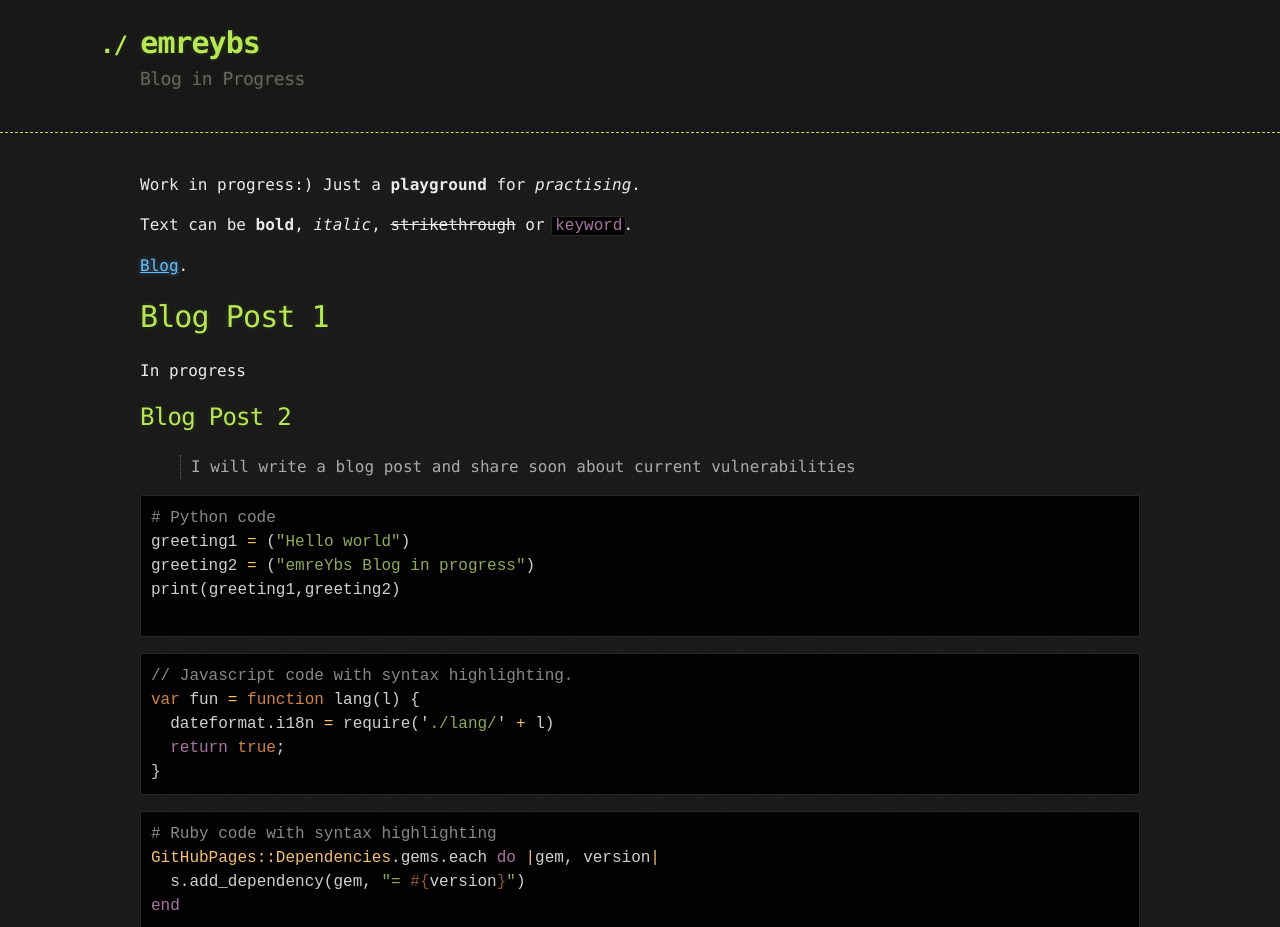
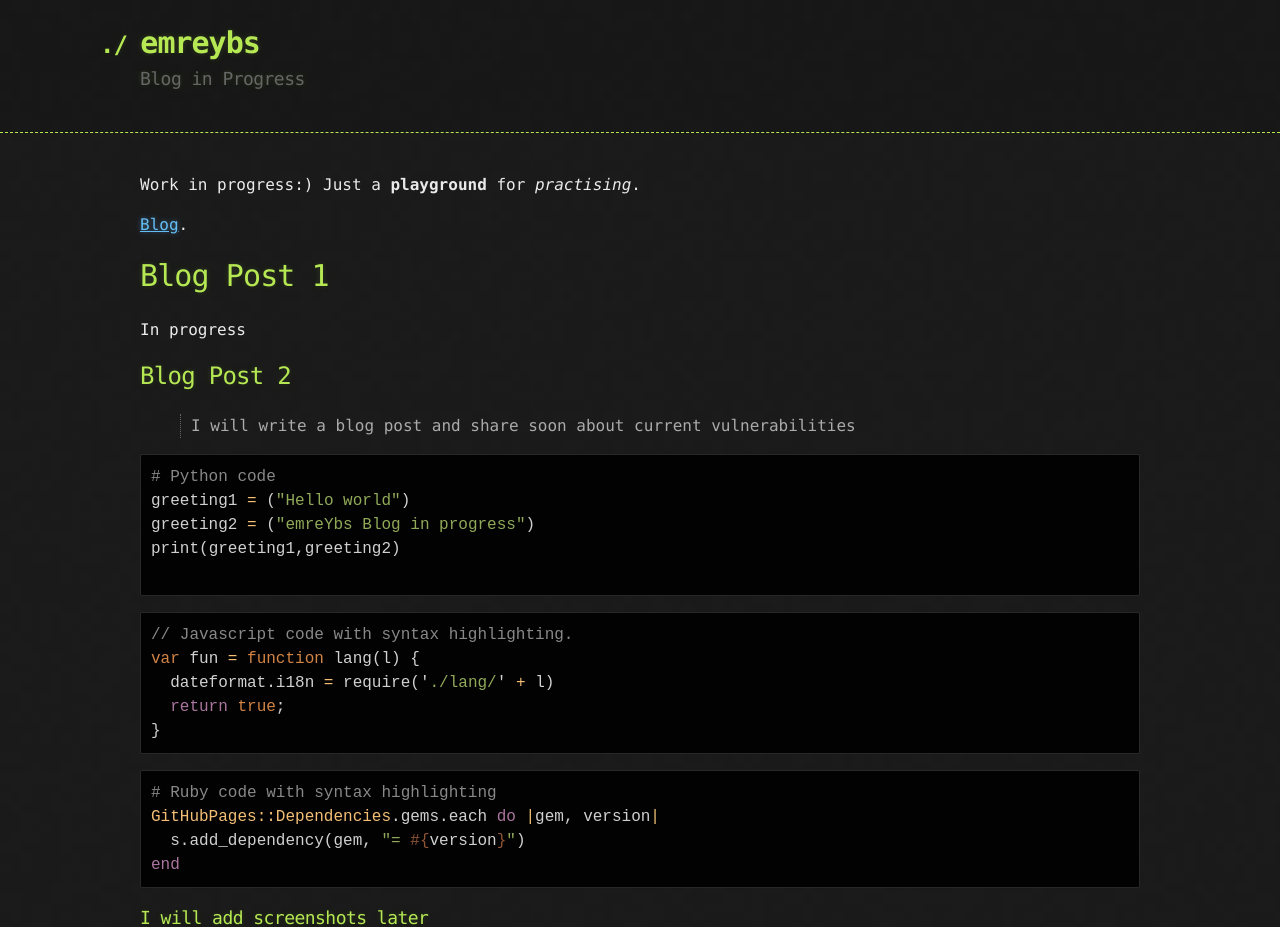
Before and after one commit to emreYbs/emreYbs.github.io, a Jekyll site: the page built from index.md, in a window 1280 px wide, cut to the strip 0-927 px from the top of the page. Built offline with Jekyll 4.4.1, drawn with Linux system fonts in a browser that asks for light colours.

Commit message:
Update index.md

```diff
--- a/index.md
+++ b/index.md
@@ -5,7 +5,7 @@ layout: default
 Work in progress:)
 Just a **playground** for _practising_.
 
-Text can be **bold**, _italic_, ~~strikethrough~~ or `keyword`.
+
 
 [Blog](./picussecuritybootcamp.md).
 
```
